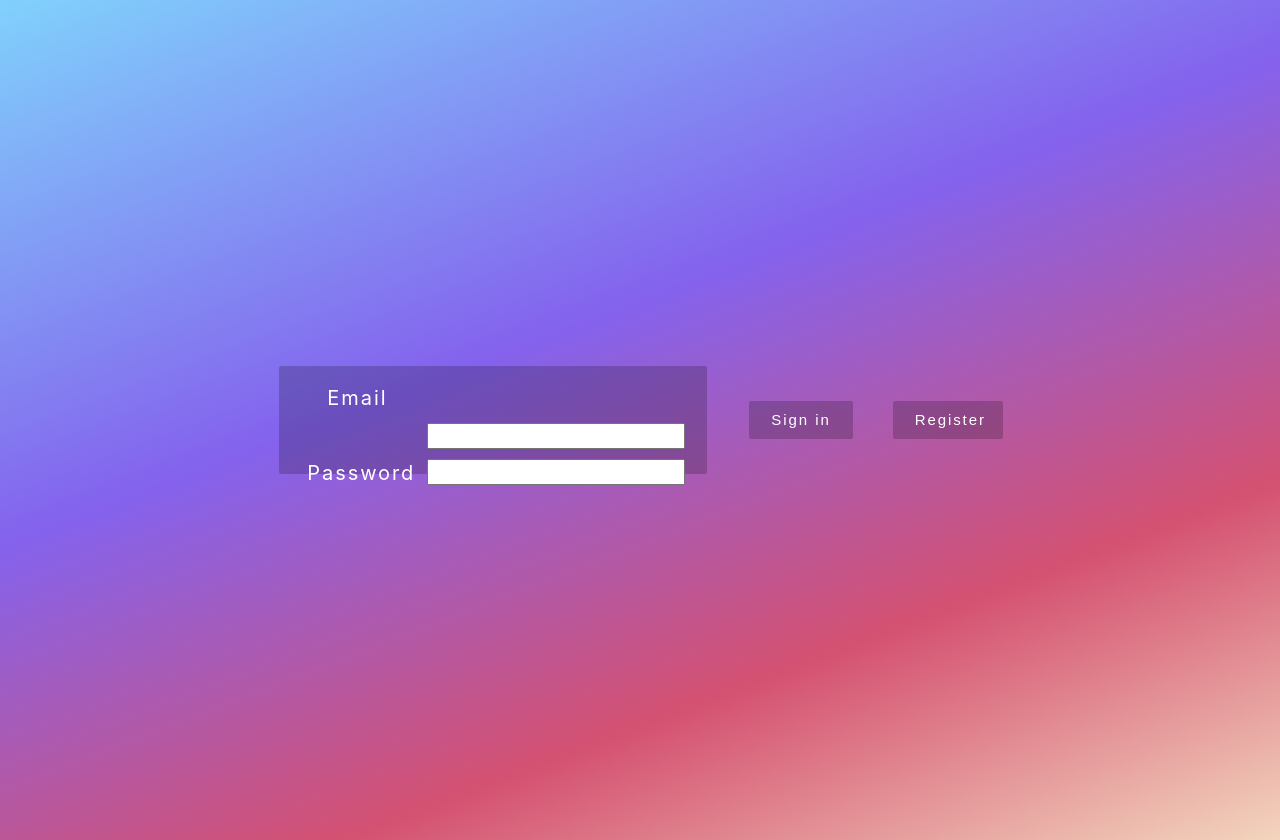
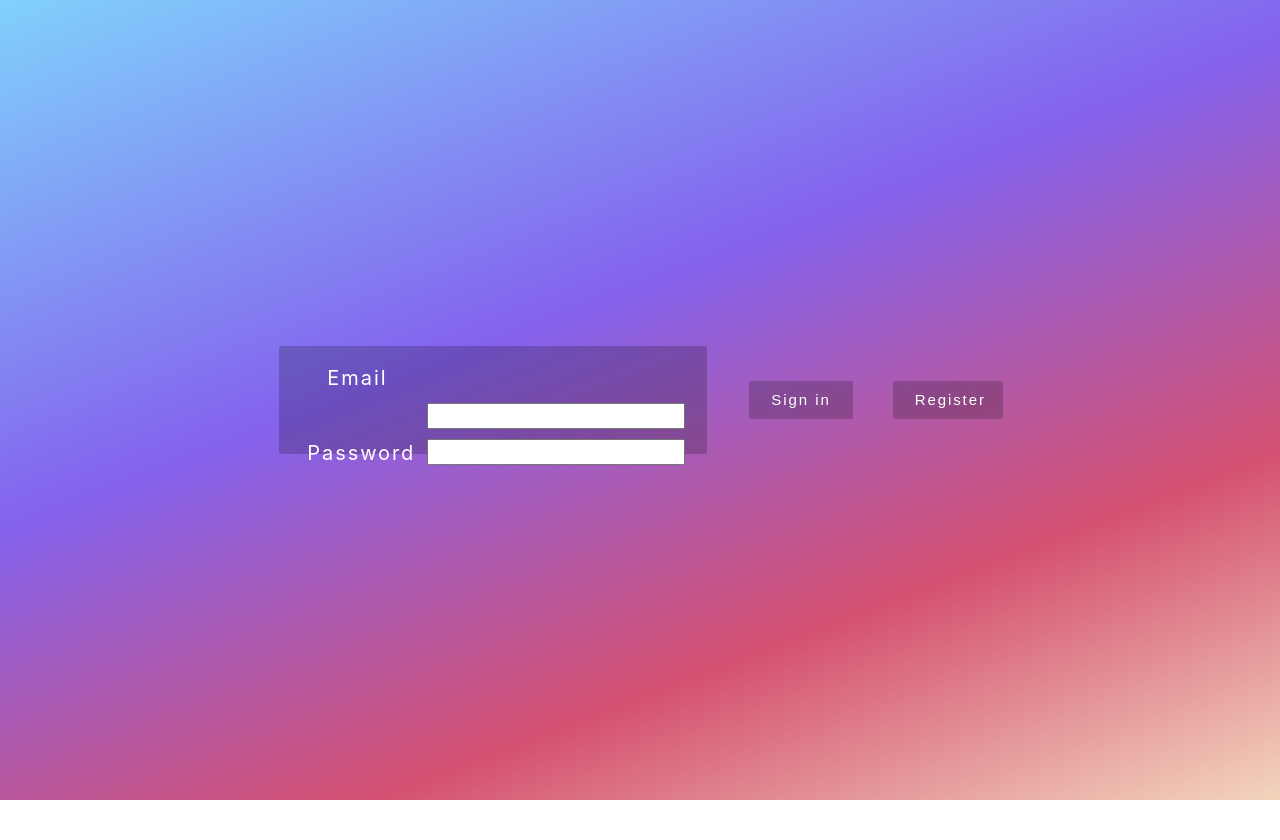
Before and after one commit to TeetSimson/FuturFolio., a React (Create React App) app in the folder FuturFolio_FrontEnd/futurfolio/: page / in a window 1280 px wide. After the commit the page ends 800 px from the top, so only its background shows below. Built offline with nearby package versions, Linux system fonts and the light colour scheme.

Commit message:
Modifying size of page slightly

```diff
--- a/FuturFolio_FrontEnd/futurfolio/src/Components/Signin/Signin.css
+++ b/FuturFolio_FrontEnd/futurfolio/src/Components/Signin/Signin.css
@@ -6,7 +6,7 @@ body {
 
 .SigninWindow {
     width: 100%;
-    height: 105vh;
+    height: 100vh;
     background: linear-gradient(159deg, rgba(128,209,252,1) 0%, rgba(132,98,237,1) 41%, rgba(212,81,113,1) 73%, rgba(243,213,189,1) 100%);
     display: flex;
     align-items: center;
```
